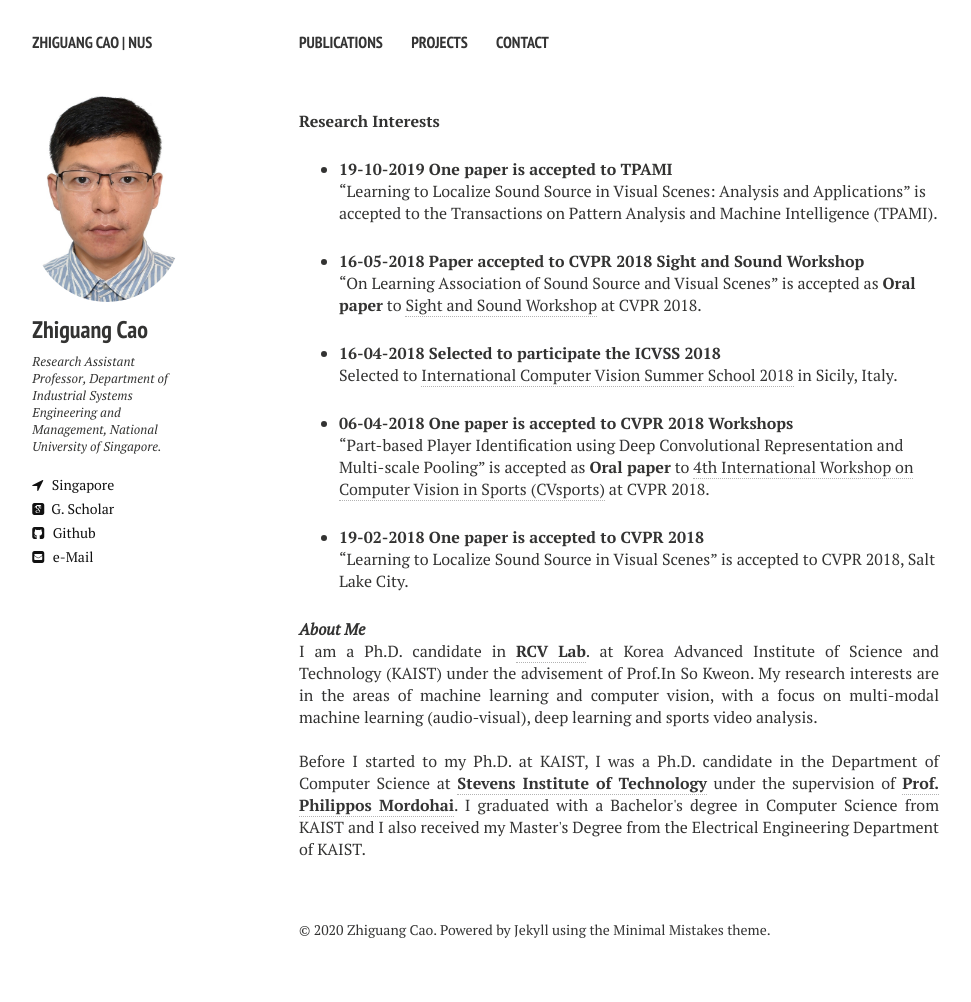
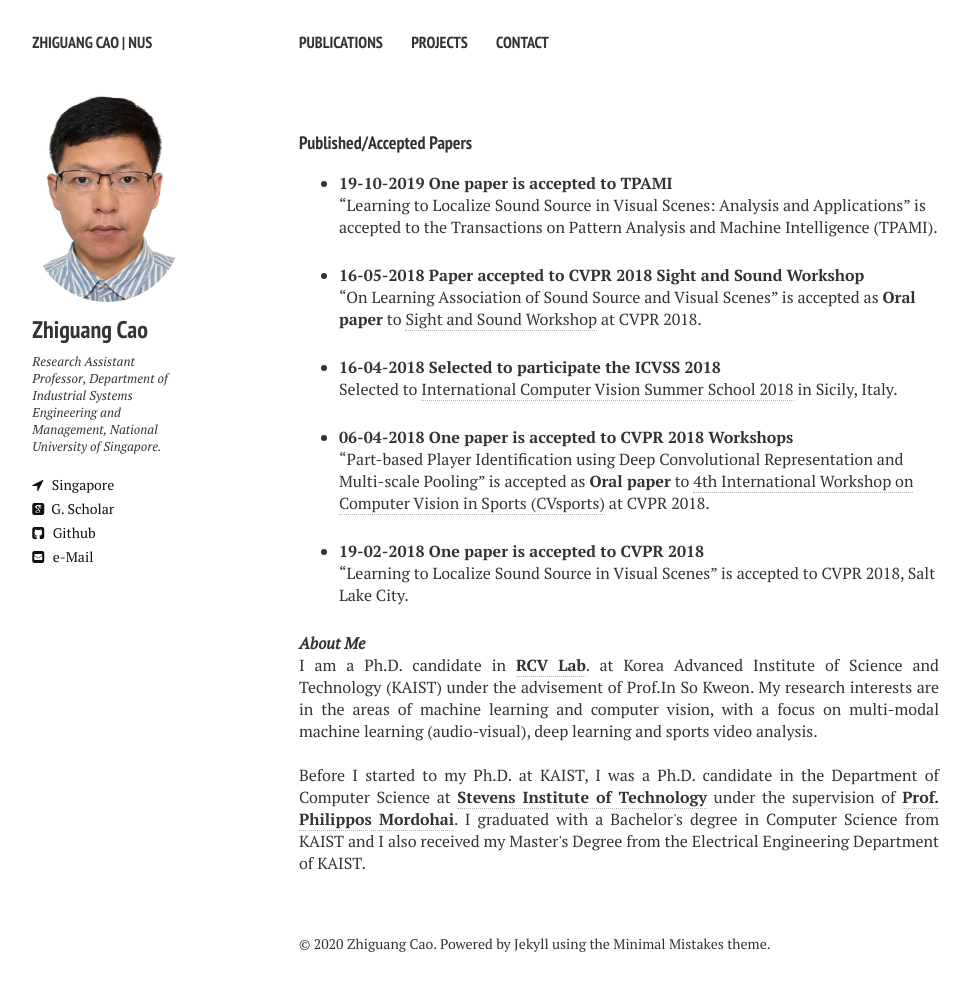
Before and after one commit to zhiguangcaosg/zhiguangcaosg.github.io, a Jekyll site: the page built from index.md, in a window 1280 px wide. Shown: the whole page, without its empty margins (21-992 px from the left). Built offline with Jekyll 4.4.1, drawn with Linux system fonts in a browser that asks for light colours; nearby versions of some CDN libraries.

Commit message:
Update index.md

```diff
--- a/index.md
+++ b/index.md
@@ -4,7 +4,7 @@ description: "Zhiguang Cao's website"
 tags: [Jekyll, theme, responsive, blog, template]
 image: banner1.png
 ---
-**Research Interests**
+<h4 style="margin-bottom:0px;padding-top:20px;">Published/Accepted Papers</h4>
 
 * **19-10-2019 One paper is accepted to TPAMI** <br>
 "Learning to Localize Sound Source in Visual Scenes: Analysis and Applications" is accepted to the Transactions on Pattern Analysis and Machine Intelligence (TPAMI).
```
